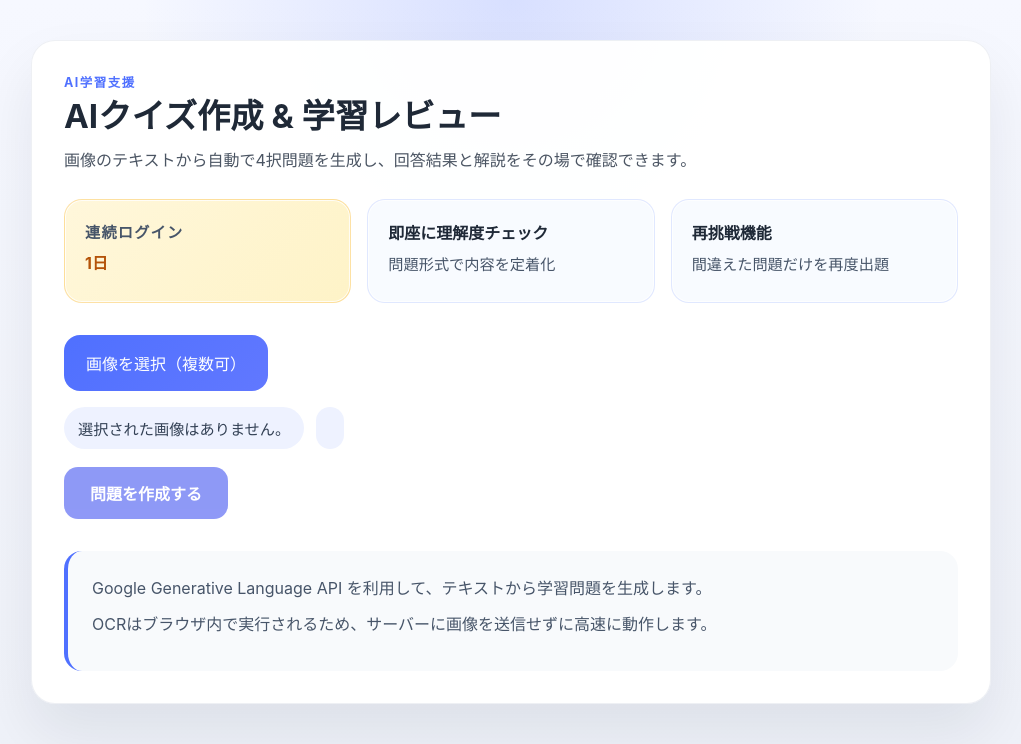
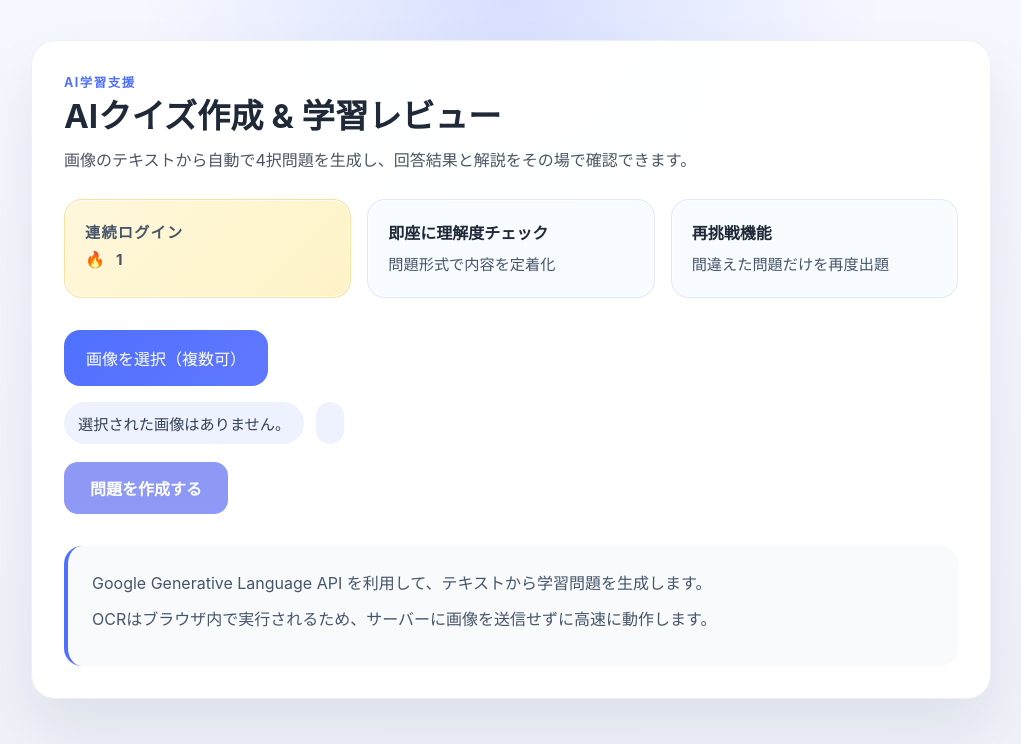
Before and after one commit to skii1ed24k/benkyoai, a Flask app: page / in a window 1280 px wide. Shown: the top 744 px of the page, without its empty margins (129-1150 px from the left). Run offline with Flask 3, Linux system fonts and the light colour scheme; some libraries are stand-ins or nearby versions.

Commit message:
Enhance streak badge display and styling
Update streak badge rendering and styles. static/app.js now injects a fire emoji and wraps the streak number in a <span> (falls back to 0) for clearer visual emphasis. static/style.css updates .streak-card strong to use flexbox, center content, add gap and line-height, and adds rules for .streak-card strong span to ensure a consistent, centered number layout.

Co-authored-by: Copilot <223556219+Copilot@users.noreply.github.com>

```diff
--- a/static/app.js
+++ b/static/app.js
@@ -110,7 +110,8 @@ function renderStreakBadge() {
   if (!streakValue) return;
 
   const progress = readDeviceProgressSummary();
-  streakValue.textContent = `${progress.streak || 0}日`;
+  const streak = progress.streak || 0;
+  streakValue.innerHTML = `🔥 <span>${streak}</span>`;
 }
 
 // Simple WebAudio helper for feedback sounds
--- a/static/style.css
+++ b/static/style.css
@@ -83,9 +83,19 @@ h1 {
 }
 
 .streak-card strong {
-  display: block;
+  display: flex;
+  align-items: center;
+  justify-content: center;
+  gap: 8px;
   font-size: clamp(1.4rem, 2vw, 2rem);
   color: #b45309;
+  line-height: 1.2;
+}
+
+.streak-card strong span {
+  display: inline-block;
+  min-width: 1.4em;
+  text-align: center;
 }
 
 .meta-card strong {
```
